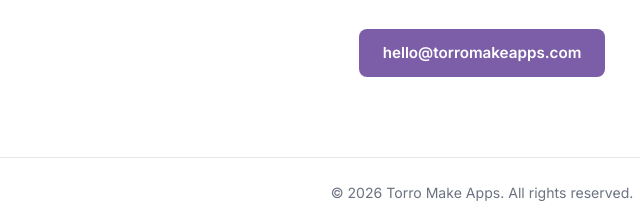
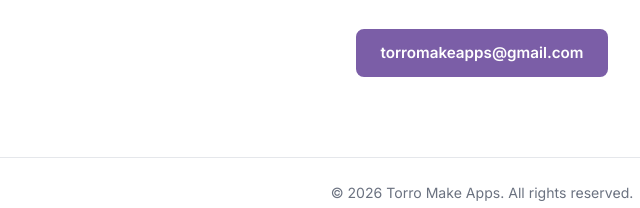
Before and after one commit to R-Torro/torromakeapps-website, a plain HTML site: page index.html in a window 1280 px wide. Shown: the part 1549-1757 px from the top of the page, 158-798 px from the left. Drawn offline with Linux system fonts and the light colour scheme.

Commit message:
chore: update contact email to torromakeapps@gmail.com

```diff
--- a/index.html
+++ b/index.html
@@ -77,7 +77,7 @@
     <div class="container contact-inner">
       <h2>Get in touch</h2>
       <p>Have an idea for an app, want to collaborate, or just want to say hello — we'd love to hear from you.</p>
-      <a href="mailto:hello@torromakeapps.com" class="btn-primary">hello@torromakeapps.com</a>
+      <a href="mailto:torromakeapps@gmail.com" class="btn-primary">torromakeapps@gmail.com</a>
     </div>
   </section>
 
```
